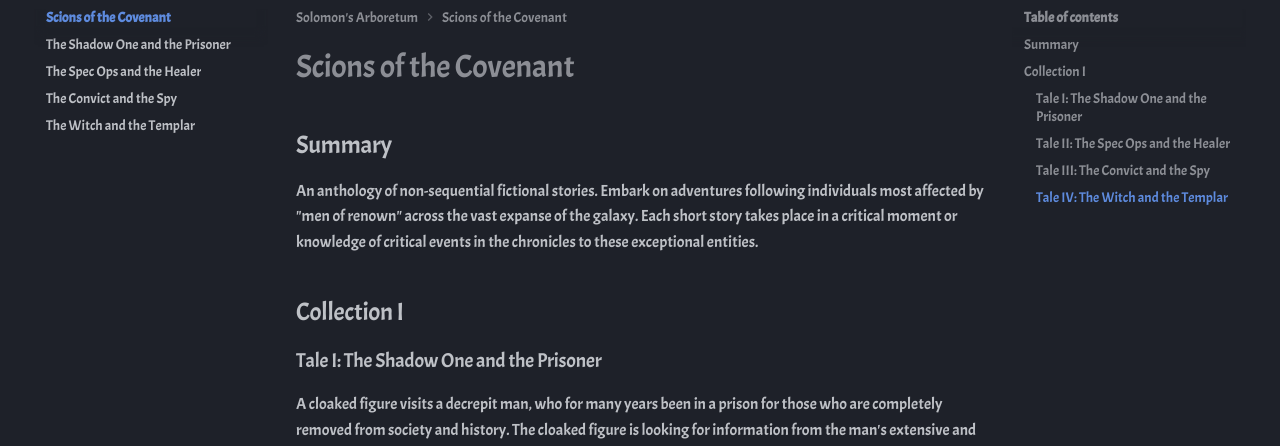
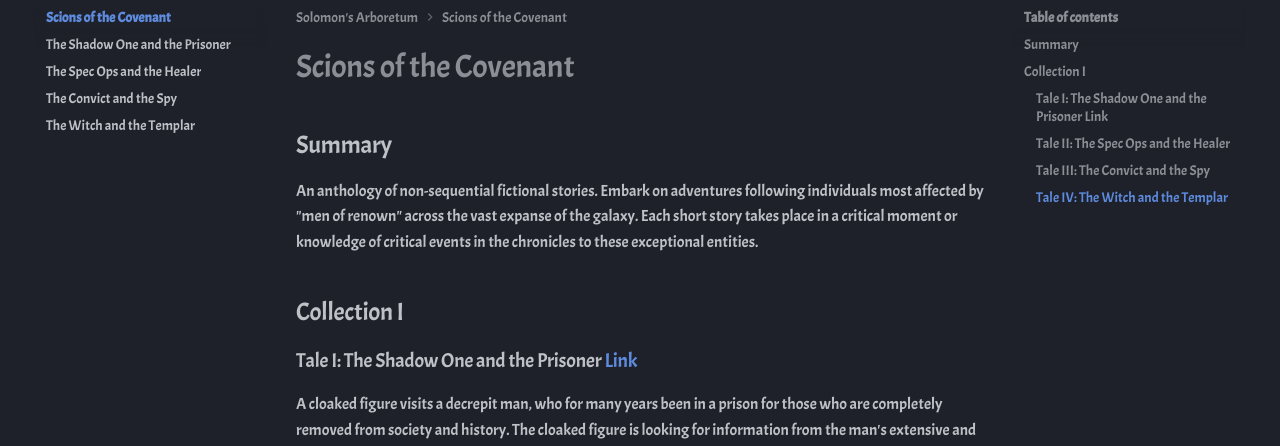
Before and after one commit to gamefreakcabe/solomons-arboretum, an MkDocs documentation site: the page built from docs/sotc/index.md, in a window 1280 px wide and 1297 px high. Shown: the part 141-587 px from the top of the window. Built offline with MkDocs 1.6.1 and Material for MkDocs 9.7.7, drawn with Linux system fonts in a browser that asks for light colours.

Commit message:
Update index.md

```diff
--- a/docs/sotc/index.md
+++ b/docs/sotc/index.md
@@ -6,7 +6,7 @@ An anthology of non-sequential fictional stories. Embark on adventures following
 
 ## Collection I
 
-### Tale I: The Shadow One and the Prisoner
+### Tale I: The Shadow One and the Prisoner [Link](shadow-prisoner.md)
 
 A cloaked figure visits a decrepit man, who for many years been in a prison for those who are completely removed from society and history. The cloaked figure is looking for information from the man's extensive and forgotten past. What information is so important that this mysterious stranger visits a old man long forgotten by everyone in a place for the completely damned?
 
```
